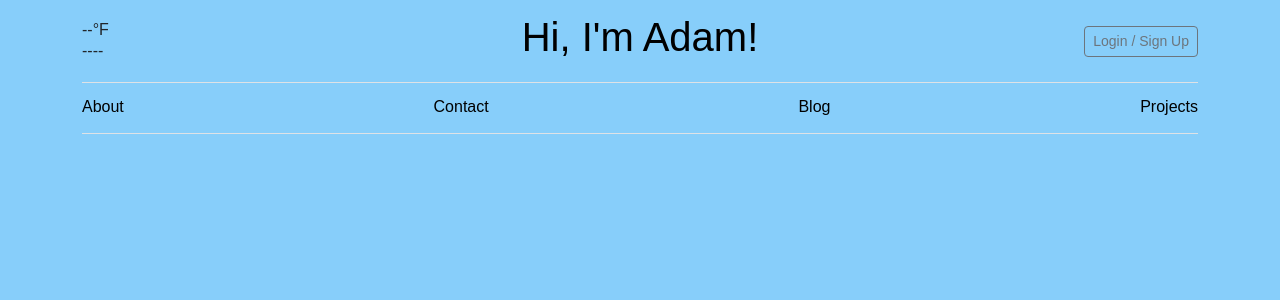
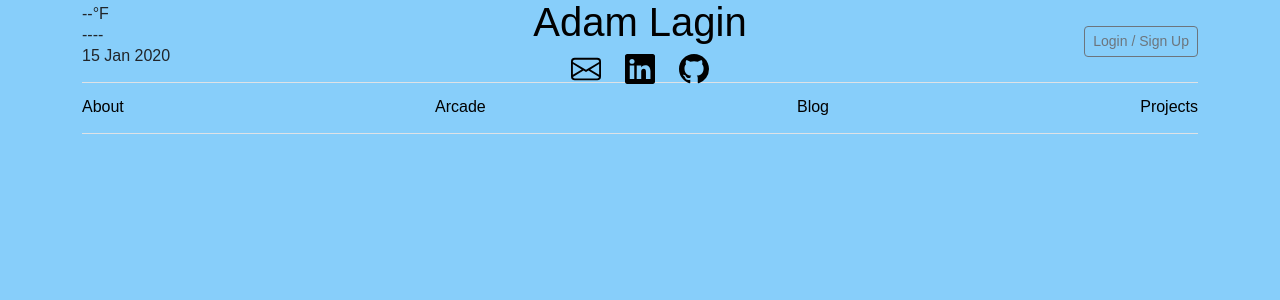
Before and after one commit to creepmousedev/creepmousedev.github.io, a Node project: template portfolio/views/index.ejs in a window 1280 px wide. Shown: the top 300 px of the page. Run offline with Node 20 templates, Linux system fonts and the light colour scheme; the template is opened without the code that fills it: most values are stand-ins (such as "Sample title", 1, 10 or a date in 2020); some libraries are stand-ins or nearby versions; some web fonts are replaced.

Commit message:
Add files via upload

```diff
--- a/portfolio/views/partials/header.ejs
+++ b/portfolio/views/partials/header.ejs
@@ -5,9 +5,9 @@
     <meta name="viewport" content="width=device-width, initial-scale=1.0">
     <meta name="description" content="Adam's Portfolio Site">
     <meta property="og:image" content="/images/IMG_0289.PNG">
-    <meta property="og:title" content="Hi, I'm Adam.">
+    <meta property="og:title" content="Welcome to my Portfolio Site!">
     <meta property="og:url" content="https://adamlagin.com">
-    <meta property="og:type" content="blog">
+    <meta property="og:type" content="website">
     <title>Hi, I'm Adam.</title>
     <link href="https://cdn.jsdelivr.net/npm/bootstrap@5.3.2/dist/css/bootstrap.min.css" rel="stylesheet" integrity="sha384-T3c6CoIi6uLrA9TneNEoa7RxnatzjcDSCmG1MXxSR1GAsXEV/Dwwykc2MPK8M2HN" crossorigin="anonymous">
     <link rel="stylesheet" href="/styles/main.css">
@@ -18,29 +18,29 @@
         <header class="border-bottom lh-1 py-3">
           <div id="topRow" class="row flex-nowrap justify-content-between align-items-center">
             <div class="col-4 pt-1">
-            <% if(!locals.temp && !locals.forecast){ %>
               <p id="temperature">--°F</p>
               <p id="forecast">----</p>
-              <form action="/" method="post" id="positionForm">
-                <input type="hidden" name="lat" id="lat">
-                <input type="hidden" name="lon" id="lon">
-              </form>
-            <% } else{ %>
-              <p id="temperature"><%= temp %>°F</p>
-              <p id="forecast"><%= forecast %></p>
-            <% } %>
+              <p id="time"><%= currentTime %></p>
             </div>
-            <div class="col-4 text-center">
-              <a class="blog-header-logo text-body-emphasis text-decoration-none" href="/"><h1>Hi, I'm Adam!</h1></a>
+            <div id="nameAndLinks" class="col-4 text-center">
+              <a class="blog-header-logo text-body-emphasis text-decoration-none" href="/"><h1 id="headerTitle">Adam Lagin</h1></a>
+              <div id="headerIcons" class="d-grid gap-4 d-flex justify-content-sm-center">
+                <a href="mailto:adam.lagin.dev@gmail.com"><img src="/images/envelope.svg" height="30px"></a>
+                <a href="https://www.linkedin.com/in/adamlagin/"><img src="/images/linkedin.svg" height="30px"></a>
+                <a href="https://github.com/creepmousedev"><img src="/images/github.svg" height="30px"></a>
+               </div>
             </div>
             <div class="col-4 d-flex justify-content-end align-items-center">
               <!--<a class="link-secondary" href="#" aria-label="Search">
                 <svg xmlns="http://www.w3.org/2000/svg" width="20" height="20" fill="none" stroke="currentColor" stroke-linecap="round" stroke-linejoin="round" stroke-width="2" class="mx-3" role="img" viewBox="0 0 24 24"><title>Search</title><circle cx="10.5" cy="10.5" r="7.5"></circle><path d="M21 21l-5.2-5.2"></path></svg>
               </a>-->
               <% if(locals.currentUser){ %>
-                <p><%= currentUser %></p>
+                <div id="userContainer">
+                  <p><%= currentUser %></p>
+                  <a href="/signOut"><button class="btn btn-sm btn-outline-secondary" id="logoutButton">Log Out</button></a>
+                </div>
               <% }else{ %>
-                <a href="/signIn"><button class="btn btn-sm btn-outline-secondary" id="loginButton">Login / Sign Up</button></a>
+                <a id="signOnButton" href="/signIn"><button class="btn btn-sm btn-outline-secondary" id="loginButton">Login / Sign Up</button></a>
               <% } %>
             </div>
           </div>
@@ -48,31 +48,9 @@
 
         <div class="nav-scroller py-1 mb-3 border-bottom">
           <nav class="nav nav-underline justify-content-between">
-            <a class="nav-item nav-link link-body-emphasis zoom <%=aboutActive%>" href="/about">About</a>
-            <a class="nav-item nav-link link-body-emphasis zoom <%=contactActive%>" href="/contact">Contact</a>
-            <a class="nav-item nav-link link-body-emphasis zoom <%=articlesActive%>" href="/articles">Blog</a>
-            <a class="nav-item nav-link link-body-emphasis zoom <%=projectActive%>" href="/projects">Projects</a>
+            <a class="nav-item nav-link link-body-emphasis <%=aboutActive%>" href="/about">About</a>
+            <a class="nav-item nav-link link-body-emphasis <%=arcadeActive%>" href="/arcade">Arcade</a>
+            <a class="nav-item nav-link link-body-emphasis <%=articlesActive%>" href="/blog">Blog</a>
+            <a class="nav-item nav-link link-body-emphasis <%=projectActive%>" href="/projects">Projects</a>
           </nav>
         </div>
-
-        <!--<% if(locals.image){ %>
-          <p style="text-align: center;">Click Pokemon below for next card.</p>
-          <div id="cardContainer">
-          <div id="card">
-            <div id="pokemonOfTheDay" style="background-color: <%=color%>;">
-              <h4 id="pokemonName"><%= name %></h4>
-
-              <div id="evolveContainer">
-                  <% if(locals.evolveImage) { %>
-                    <img id="evolveFromImage" src= <%= evolveImage %> height="75">
-                  <% } %>
-                  <p id="evolveFrom"><%= evolvesFrom %></p>
-              </div>
-
-              <img id="pokemonImage" src= <%= image %> height="225">
-              <h5 id="pokemonType"><%= type %> type</h5>
-            </div>
-            <div id="back"></div>
-          </div>
-          </div>
-        <% } %>-->
```
Also changed, not shown: portfolio/views/partials/footer.ejs (added, +8 -0 lines).
